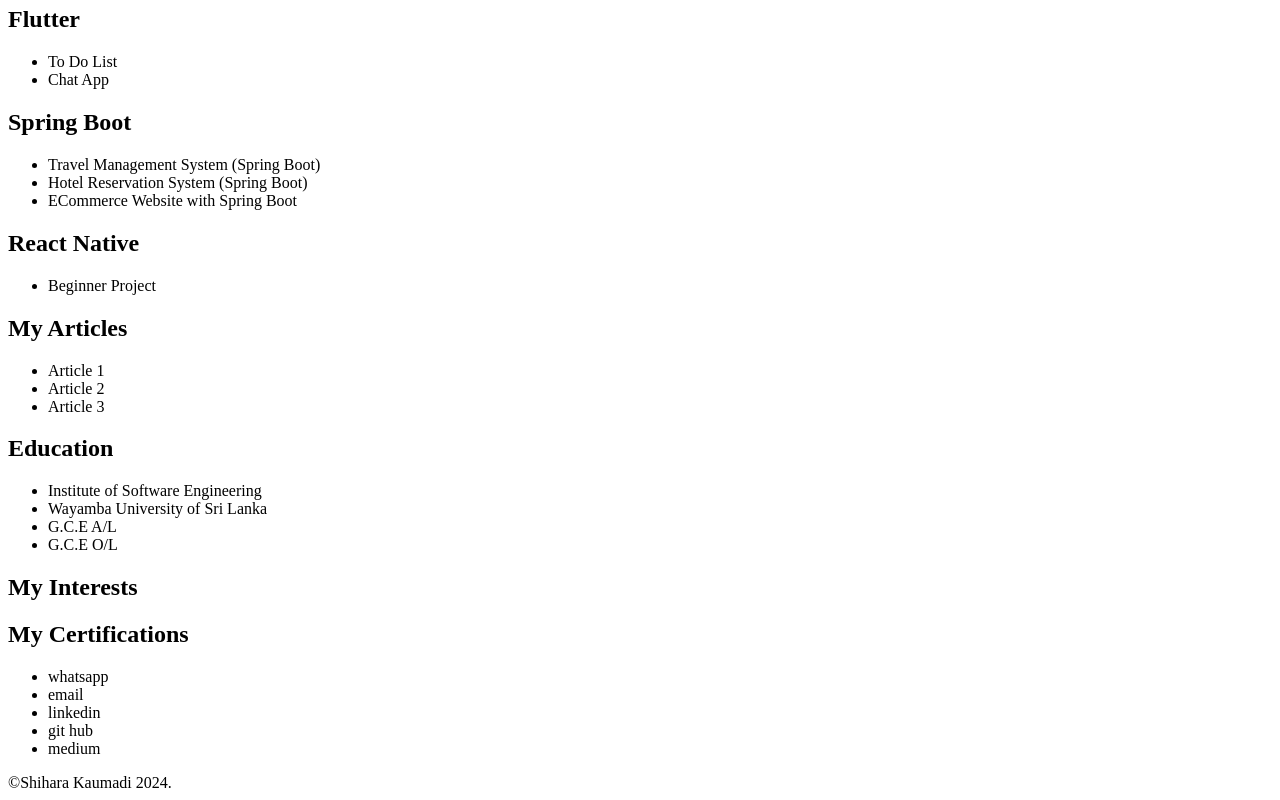
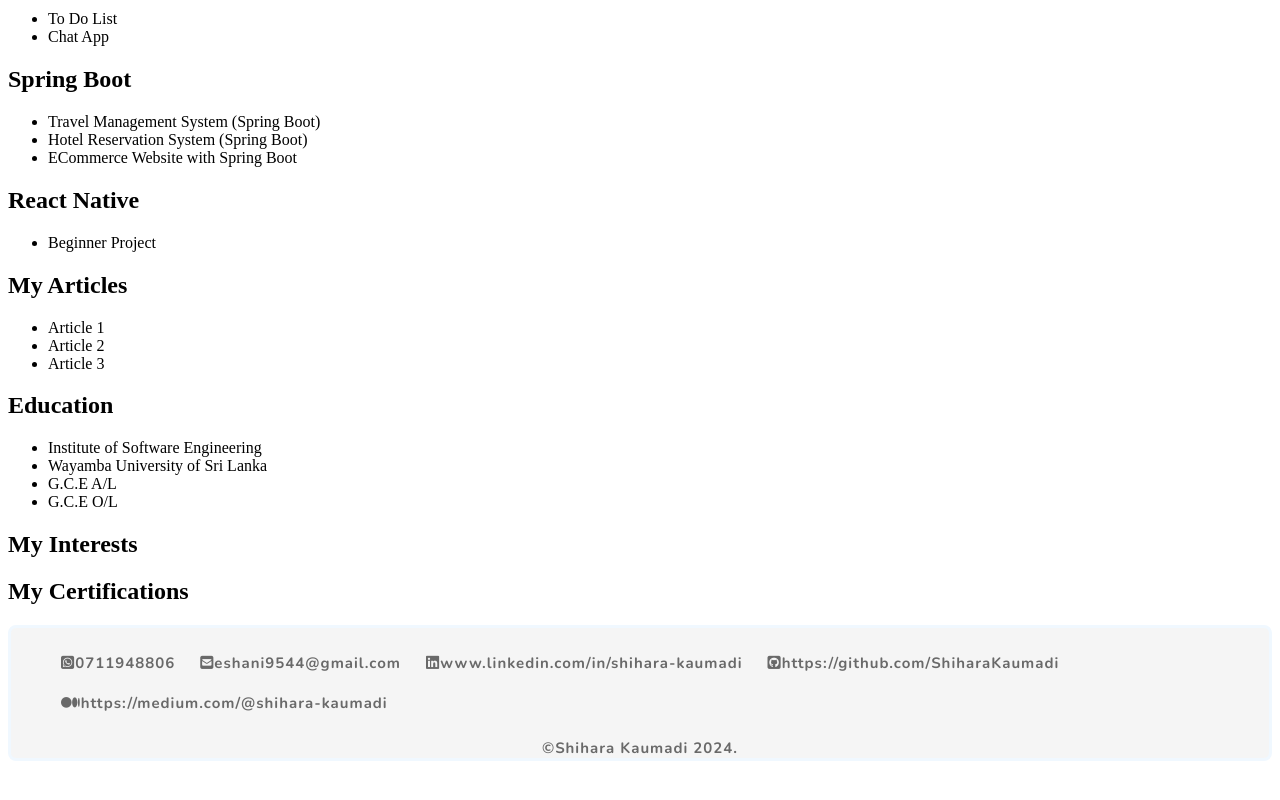
Before and after one commit to ShiharaKaumadi/KaumadiPortfolio, a plain HTML site: page index.html in a window 1280 px wide. Shown: the part 747-1547 px from the top of the page. After the commit the page ends 1516 px from the top, so only its background shows below. Drawn offline with nearby package versions, Linux system fonts and the light colour scheme; a web font is replaced by a local one.

Commit message:
Add CSS to navigation and footer

```diff
--- a/assets/style.css
+++ b/assets/style.css
@@ -0,0 +1,66 @@
+@import url('https://fonts.googleapis.com/css2?family=Nunito:ital,wght@0,200..1000;1,200..1000&display=swap');
+@import url('https://fonts.googleapis.com/css2?family=Tilt+Neon&display=swap');
+@import url('https://fonts.googleapis.com/css2?family=Poppins:ital,wght@0,100;0,200;0,300;0,400;0,500;0,600;0,700;0,800;0,900;1,100;1,200;1,300;1,400;1,500;1,600;1,700;1,800;1,900&display=swap');
+
+body{
+    box-sizing:border-box;
+    background-color: white;
+}
+/*navigation*/
+#navigation{
+    display: flex;
+    margin: auto;
+    align-content: flex-end;
+    justify-content: flex-end;
+    background-color: whitesmoke;
+    border: 1px solid whitesmoke;
+    border-radius: 25px;
+    padding: 2px 2px;
+}
+#navigation li{
+    display:inline-flex;
+    margin: 4px 24px 4px 24px;
+    list-style-type: none;
+    justify-items: center;
+    align-content: space-around;
+    text-align: right;
+    color: dimgrey;
+    font-size: 20px;
+    font-weight: bold;
+    font-family: "Nunito",sans-serif;
+}
+/*footer*/
+footer{
+    border: 3px solid aliceblue;
+    border-radius: 8px;
+    background-color: whitesmoke;
+    color: dimgrey;
+    font-size: 15px;
+    letter-spacing: 1px;
+    font-weight: bold;
+    font-family: "Nunito",sans-serif;
+}
+footer #contacts{
+    display: flex;
+    margin: auto;
+    align-content: center;
+    justify-content: space-around;
+
+}
+footer #contacts li{
+    display:inline-block;
+    margin: auto;
+    list-style-type: none;
+    justify-items: center;
+    padding: 10px 10px;
+    align-content: space-around;
+    text-align: right;
+
+}
+
+#copyright{
+    display: flex;
+    margin: auto;
+    align-content: center;
+    justify-content: space-around;
+}
--- a/index.html
+++ b/index.html
@@ -3,6 +3,26 @@
 <head>
     <meta charset="UTF-8">
     <title>Kaumadi</title>
+    <!--font-awesome library-->
+    <link rel="stylesheet" href="https://cdnjs.cloudflare.com/ajax/libs/font-awesome/6.5.2/css/all.min.css" integrity="sha512-SnH5WK+bZxgPHs44uWIX+LLJAJ9/2PkPKZ5QiAj6Ta86w+fsb2TkcmfRyVX3pBnMFcV7oQPJkl9QevSCWr3W6A==" crossorigin="anonymous" referrerpolicy="no-referrer" />
+    <!--Nunito Google font-->
+    <link rel="preconnect" href="https://fonts.googleapis.com">
+    <link rel="preconnect" href="https://fonts.gstatic.com" crossorigin>
+    <link href="https://fonts.googleapis.com/css2?family=Nunito:ital,wght@0,200..1000;1,200..1000&display=swap" rel="stylesheet">
+    <!--Tilt Neon Google Font-->
+    <link rel="preconnect" href="https://fonts.googleapis.com">
+    <link rel="preconnect" href="https://fonts.gstatic.com" crossorigin>
+    <link href="https://fonts.googleapis.com/css2?family=Tilt+Neon&display=swap" rel="stylesheet">
+    <!--Poppins Google Fonts-->
+    <link rel="preconnect" href="https://fonts.googleapis.com">
+    <link rel="preconnect" href="https://fonts.gstatic.com" crossorigin>
+    <link href="https://fonts.googleapis.com/css2?family=Poppins:ital,wght@0,100;0,200;0,300;0,400;0,500;0,600;0,700;0,800;0,900;1,100;1,200;1,300;1,400;1,500;1,600;1,700;1,800;1,900&display=swap" rel="stylesheet">
+    <!--Animate CSS-->
+    <link href="https://cdnjs.cloudflare.com/ajax/libs/animate.css/4.1.1/animate.min.css" rel="stylesheet"/>
+    <!--Animate on Scroll CSS-->
+    <link href="https://unpkg.com/aos@2.3.1/dist/aos.css" rel="stylesheet">
+
+    <!--Style sheet-->
     <link rel="stylesheet" href="assets/style.css">
 </head>
 <body>
@@ -107,15 +127,21 @@
 <footer>
     <div id="contacts">
         <ul>
-            <li>whatsapp</li>
-            <li>email</li>
-            <li>linkedin</li>
-            <li>git hub</li>
-            <li>medium</li>
+            <li><i class="fa-brands fa-square-whatsapp"></i>0711948806</li>
+            <li><i class="fa-solid fa-square-envelope"></i>eshani9544@gmail.com</li>
+            <li><i class="fa-brands fa-linkedin"></i>www.linkedin.com/in/shihara-kaumadi</li>
+            <li><i class="fa-brands fa-square-github"></i>https://github.com/ShiharaKaumadi</li>
+            <li><i class="fa-brands fa-medium"></i>https://medium.com/@shihara-kaumadi</li>
         </ul>
     </div>
-    <div id="copyright">©Shihara Kaumadi 2024.</div>
+    <p id="copyright">©Shihara Kaumadi 2024.</p>
 </footer>
 <script src="assets/script.js"></script>
+<!--AOS Script-->
+<script src="https://unpkg.com/aos@2.3.1/dist/aos.js"></script>
+<!--Initialize AOS-->
+<script>
+    AOS.init();
+</script>
 </body>
 </html>
```
